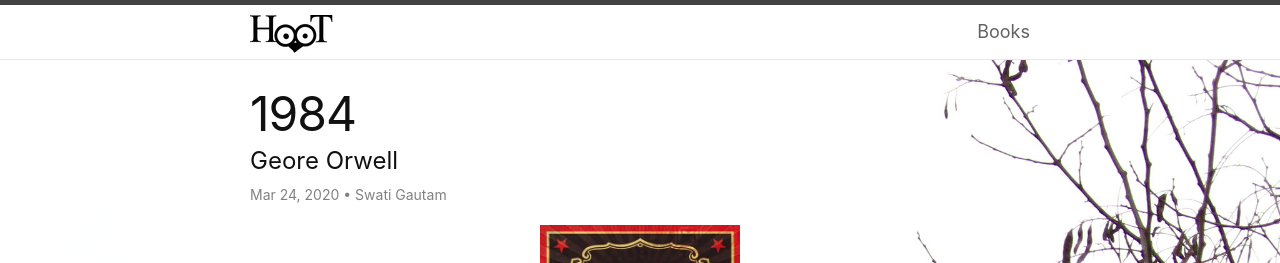
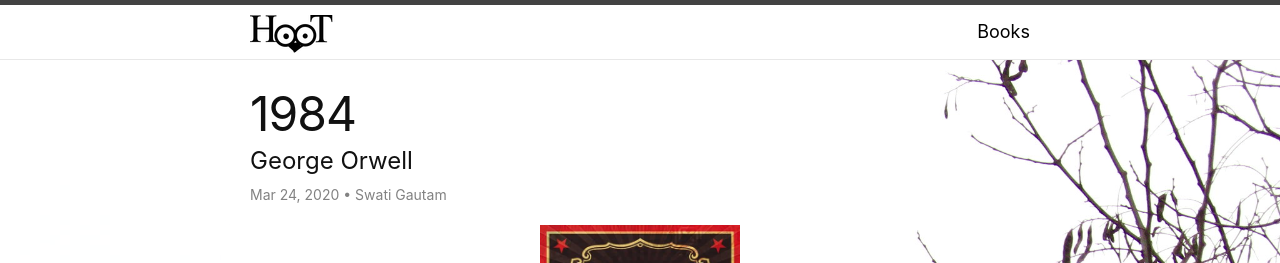
Before and after one commit to gautamswati/hoot, a Jekyll site: the page built from _posts/2020-03-24-1984.md, in a window 1280 px wide. Shown: the top 263 px of the page. Built offline with Jekyll 4.4.1, drawn with Linux system fonts in a browser that asks for light colours.

Commit message:
minor fixes

```diff
--- a/_posts/2020-03-24-1984.md
+++ b/_posts/2020-03-24-1984.md
@@ -1,7 +1,7 @@
 ---
 layout: post
 title: 1984
-writer: Geore Orwell
+writer: George Orwell
 author: Swati Gautam
 date: 2020-03-24
 img_url: /hoot/imgs/1984.jpg
--- a/_sass/minima/_layout.scss
+++ b/_sass/minima/_layout.scss
@@ -38,7 +38,7 @@
 
   .page-link {
 
-    color: rgb(99, 97, 97);
+    color: #000000;
     line-height: $base-line-height;
     font-size: large;
 
@@ -48,7 +48,7 @@
     }
 
     &:hover {
-      color: $text-color;
+      color: gray;
     }
   }
 
```
